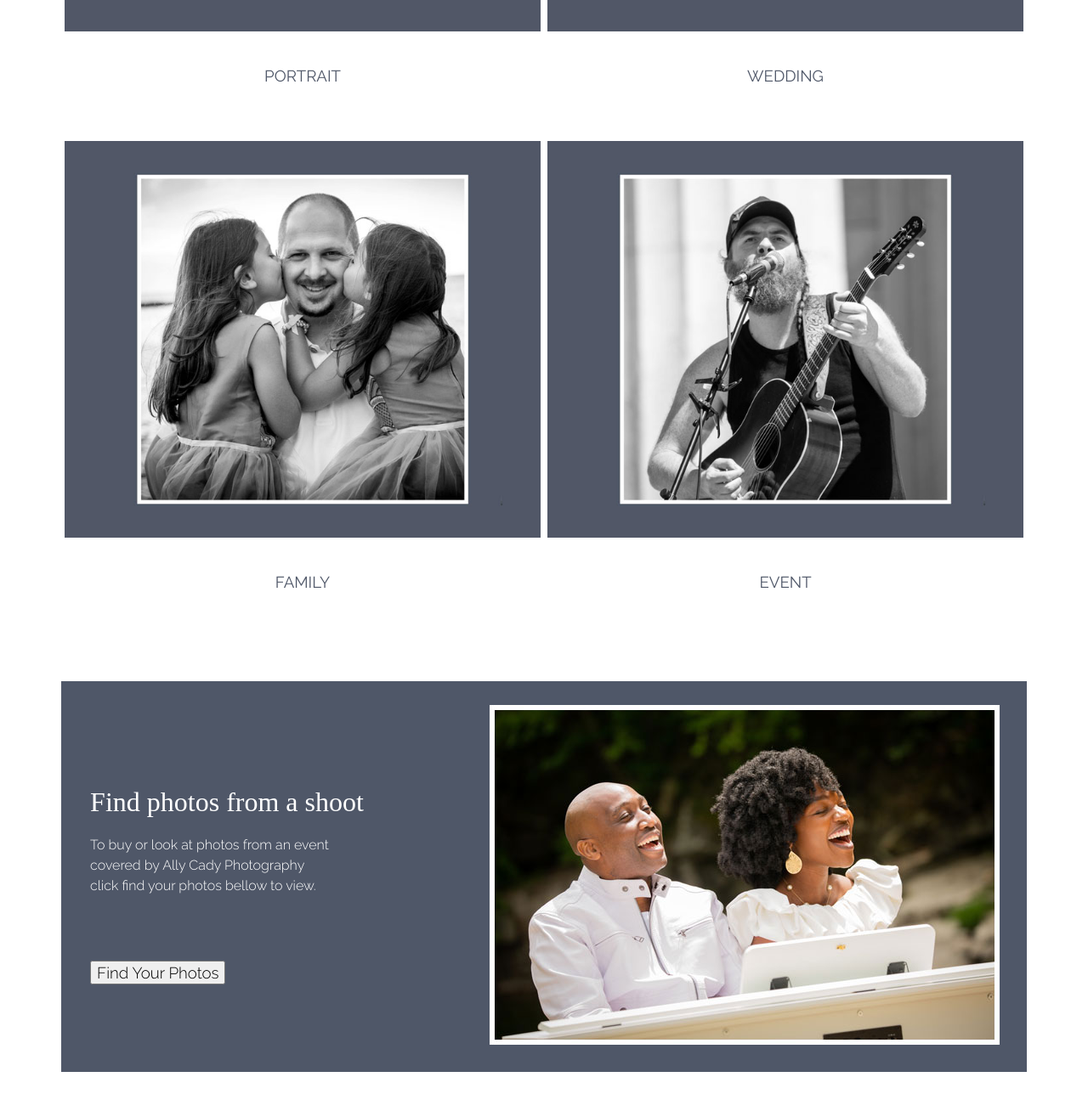
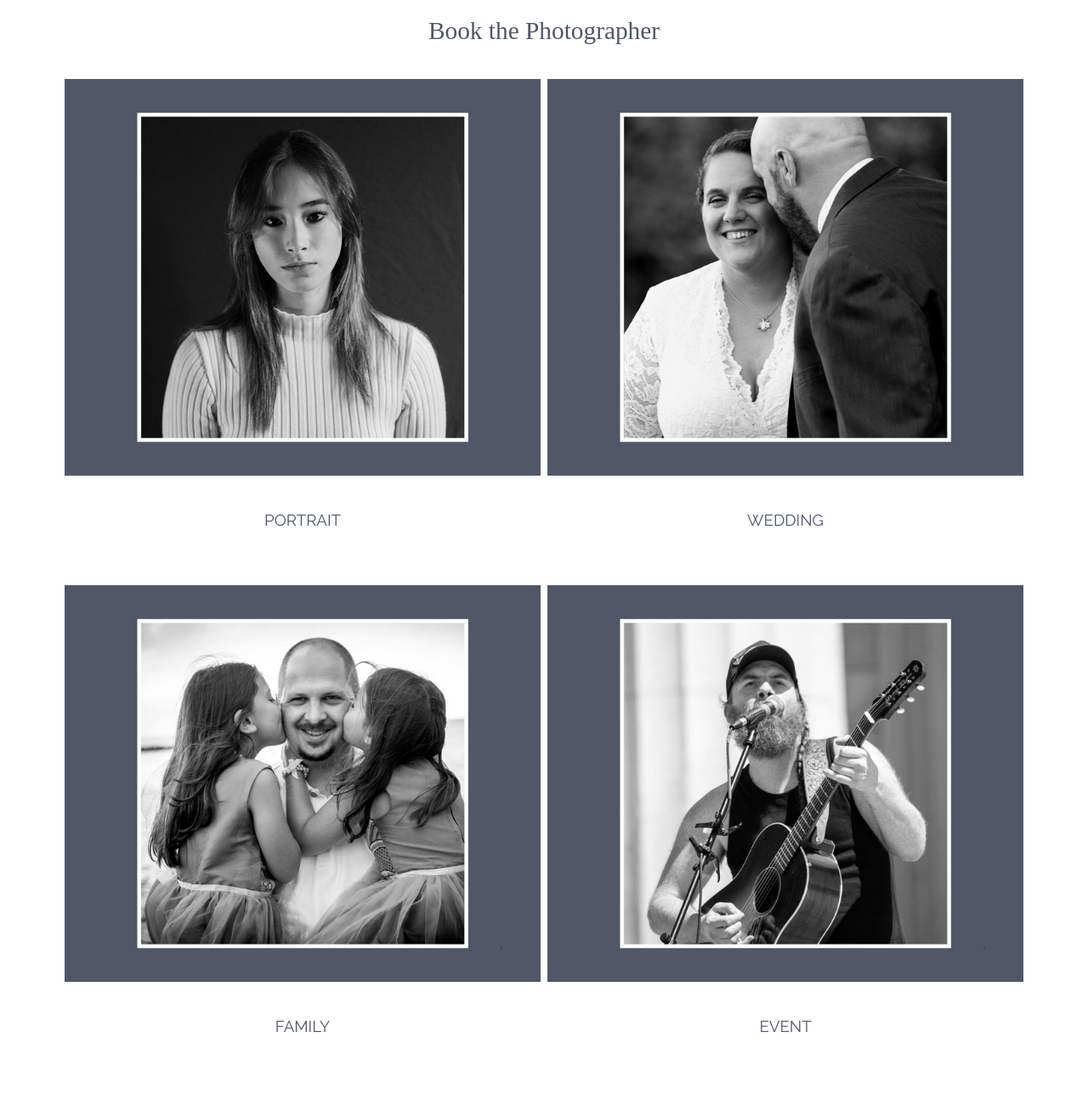
Before and after one commit to alca8781/AC-Photo, a website: page shop.html in a window 1280 px wide. Shown: the part 728-2016 px from the top of the page at 85% size. Drawn offline with Linux system fonts and the light colour scheme; a web font is replaced by a local one.

Commit message:
layout change shop

```diff
--- a/CSS/shop.css
+++ b/CSS/shop.css
@@ -1,5 +1,13 @@
 @media(min-width:860px){
-
+.title{
+    font-size: 22pt;
+    text-align: center;
+    font-family: "Rozha One", serif;
+    font-weight: 400;
+    font-style: normal;
+    color: rgb(79, 87, 104);
+    margin-top: 50px
+}
 
     #shop div {
         flex: 1 1 35%;
@@ -15,7 +23,7 @@
         justify-content:space-around;
         align-items: center;
         flex-wrap: wrap;
-        margin-top: 100px;
+        margin-top: 40px;
     }
 
     #shop h2 {
@@ -26,6 +34,7 @@
         font-style: normal;
         font-size: 14pt;
        margin-bottom: 50px;
+
     }
 
     #shop img {
@@ -130,6 +139,7 @@
     #prices p {
         font-size: 8pt;
     }
+
 }
 
 
@@ -139,6 +149,15 @@
         max-width: 350px;
         width: 100%;
         margin: 0 auto;
+    }
+    .title{
+        font-size: 16pt;
+        text-align: center;
+        font-family: "Rozha One", serif;
+        font-weight: 400;
+        font-style: normal;
+        color: rgb(79, 87, 104);
+        margin-top: 30px
     }
 
 
@@ -267,4 +286,14 @@
     font-size: 8pt;
 }
 
+.Find1 h2{
+    font-size: 18pt;
+    text-align: center;
+    font-family: "Rozha One", serif;
+    font-weight: 400;
+    font-style: normal;
+    color: rgb(255, 255, 255);
+    margin-top: 50px
 }
+
+}
--- a/shop.html
+++ b/shop.html
@@ -23,7 +23,9 @@
 
     <link rel="preconnect" href="https://fonts.googleapis.com">
     <link rel="preconnect" href="https://fonts.gstatic.com" crossorigin>
-    <link href="https://fonts.googleapis.com/css2?family=Slabo+13px&family=Unna:ital,wght@0,400;0,700;1,400;1,700&display=swap" rel="stylesheet">
+    <link
+        href="https://fonts.googleapis.com/css2?family=Slabo+13px&family=Unna:ital,wght@0,400;0,700;1,400;1,700&display=swap"
+        rel="stylesheet">
 
     <title>Shop</title>
     <link rel="icon" type="image/x-icon" href="Images/favicon.ico">
@@ -54,31 +56,7 @@
     </header>
 
     <h1 class="sr-only"> Shop</h1>
-
-<section id = "shop">
-
-    <div class="portraits">
-    <img src="Images/Shop/portrait.jpg" alt="portrait cover photo">
-    <a href="contact.html"><h2> PORTRAIT</h2></a>
-    </div>
-
-    <div class="wedding">
-    <img src="Images/Shop/wedding.jpg" alt="wedding cover photo">
-    <a href="contact.html"><h2> WEDDING</h2></a>
-    </div>
-
-    <div class="family">
-    <img src="Images/Shop/family2.jpg" alt="family cover photo">
-    <a href="contact.html"><h2> FAMILY</h2></a>
-    </div>
-
-    <div class="events">
-    <img src="Images/Shop/event.jpg" alt="event cover photo">
-    <a href="contact.html"><h2> EVENT</h2></a>
-    </div>
-</section>
-
-<section id = "find">
+    <section id="find">
         <h2 class="sr-only"> Find Photos</h2>
         <div class="Find1">
             <h2> Find photos from a shoot </h2>
@@ -87,28 +65,53 @@
                 covered by Ally Cady Photography <br>
                 click find your photos bellow to view.
             </p>
-
             <button id="look-for">Find Your Photos</button>
-
-
         </div>
 
         <div class="Find2">
             <img src="Images/Shop/findphoto.jpg" alt="find photos cover photo">
         </div>
-
-
     </section>
 
+    <h2 class="title">Book the Photographer</h2>
+    <section id="shop">
+        <div class="portraits">
+            <img src="Images/Shop/portrait.jpg" alt="portrait cover photo">
+            <a href="contact.html">
+                <h2> PORTRAIT</h2>
+            </a>
+        </div>
 
+        <div class="wedding">
+            <img src="Images/Shop/wedding.jpg" alt="wedding cover photo">
+            <a href="contact.html">
+                <h2> WEDDING</h2>
+            </a>
+        </div>
 
+        <div class="family">
+            <img src="Images/Shop/family2.jpg" alt="family cover photo">
+            <a href="contact.html">
+                <h2> FAMILY</h2>
+            </a>
+        </div>
+
+        <div class="events">
+            <img src="Images/Shop/event.jpg" alt="event cover photo">
+            <a href="contact.html">
+                <h2> EVENT</h2>
+            </a>
+        </div>
+    </section>
 
     <section id="prices">
         <h2 class="sr-only">Service Prices</h2>
         <table>
             <thead>
                 <tr>
-                <th>Services<br> <p>photos sold separately</p></th>
+                    <th>Services<br>
+                        <p>photos sold separately</p>
+                    </th>
                     <th>Price</th>
                 </tr>
             </thead>
@@ -195,4 +198,5 @@
     </footer>
 
 </body>
+
 </html>
```
Lines whose indentation alone changed are shown as unchanged.
